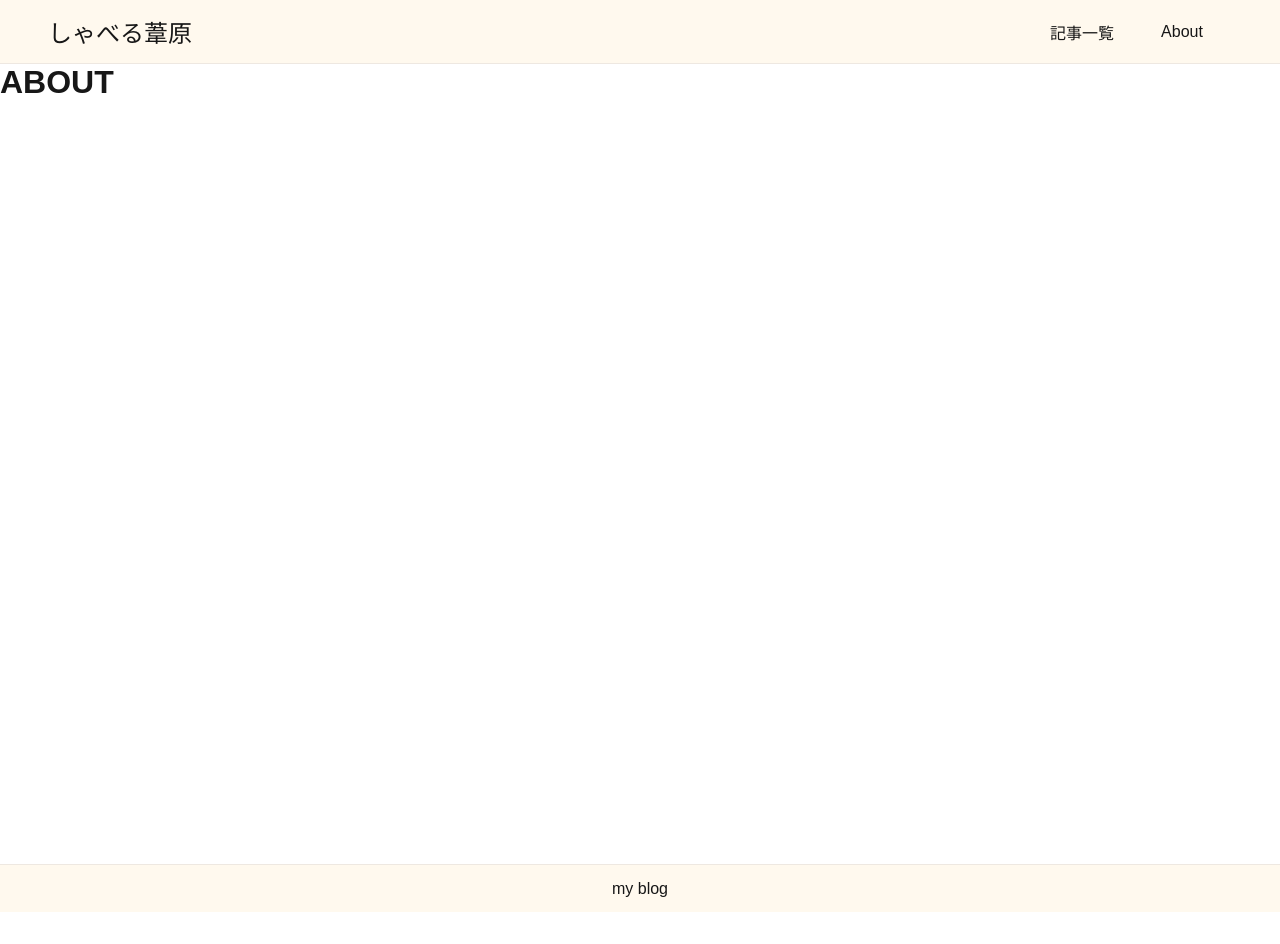
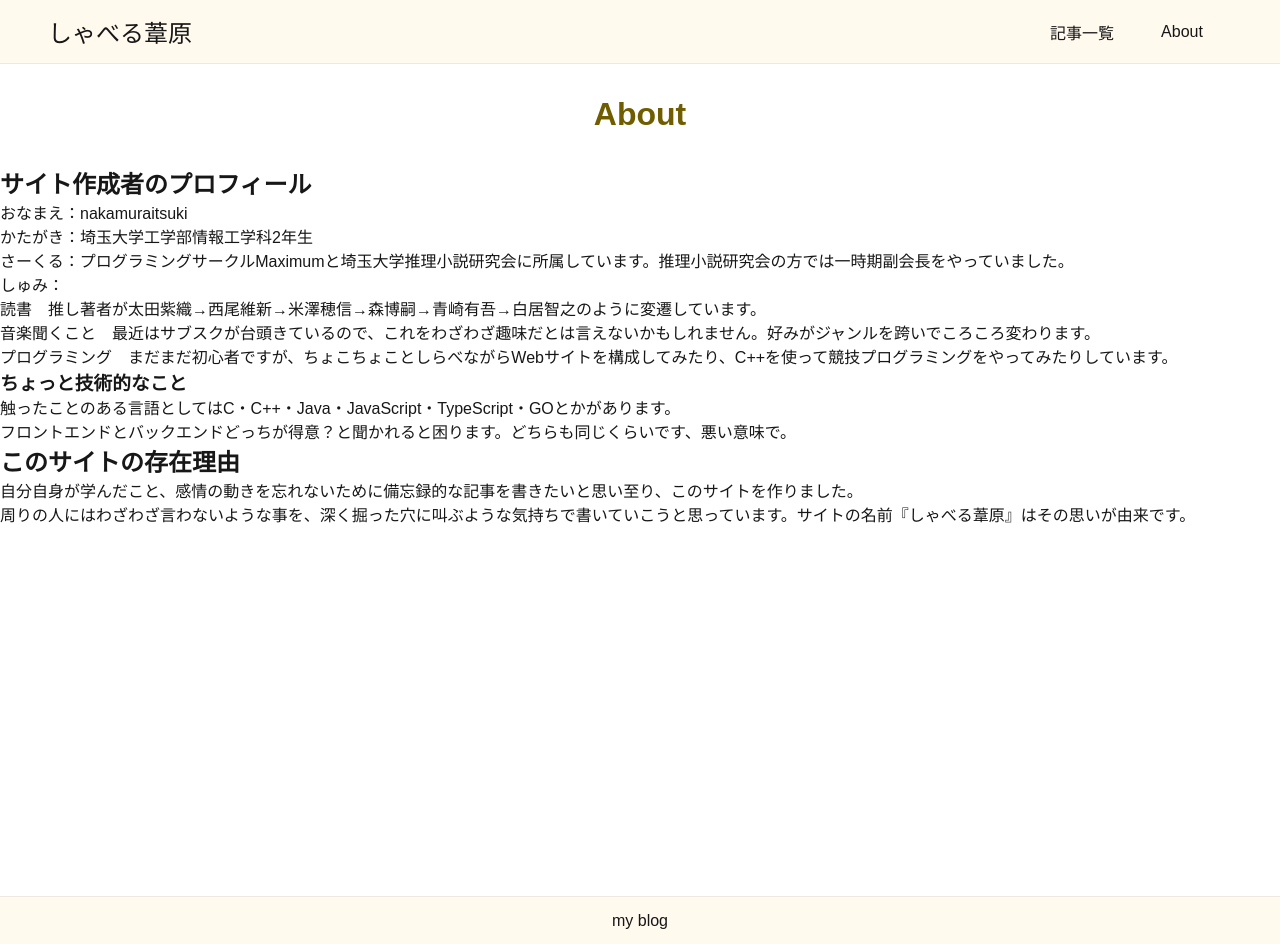
Before and after one commit to nakamuraitsuki/Next-blog-project, a Next.js app: page /about in a window 1280 px wide. Before the commit the page ends 912 px from the top, so only its background shows below. Built offline with nearby package versions, Linux system fonts and the light colour scheme.

Commit message:
とりあえず内容を考えた

```diff
--- /dev/null
+++ b/src/app/about/about.module.css
@@ -0,0 +1,6 @@
+.title {
+    width:100%;
+    margin: 32px auto;
+    text-align: center;
+    color: #6f5d00;
+}
--- a/src/app/about/page.jsx
+++ b/src/app/about/page.jsx
@@ -1,9 +1,26 @@
+import styles from "./about.module.css"
 import Layout from "../../components/Layout/Layout"
 
 export default function About() {
     return (
         <Layout>
-            <h1>ABOUT</h1>
+            <h1 className={styles.title}>About</h1>
+
+            <h2>サイト作成者のプロフィール</h2>
+            <p>おなまえ：nakamuraitsuki</p>
+            <p>かたがき：埼玉大学工学部情報工学科2年生</p>
+            <p>さーくる：プログラミングサークルMaximumと埼玉大学推理小説研究会に所属しています。推理小説研究会の方では一時期副会長をやっていました。</p>
+            <p>しゅみ：</p>
+            <p>読書　推し著者が太田紫織→西尾維新→米澤穂信→森博嗣→青崎有吾→白居智之のように変遷しています。</p>
+            <p>音楽聞くこと　最近はサブスクが台頭きているので、これをわざわざ趣味だとは言えないかもしれません。好みがジャンルを跨いでころころ変わります。</p>
+            <p>プログラミング　まだまだ初心者ですが、ちょこちょことしらべながらWebサイトを構成してみたり、C++を使って競技プログラミングをやってみたりしています。</p>
+            <h3>ちょっと技術的なこと</h3>
+            <p>触ったことのある言語としてはC・C++・Java・JavaScript・TypeScript・GOとかがあります。</p>
+            <p>フロントエンドとバックエンドどっちが得意？と聞かれると困ります。どちらも同じくらいです、悪い意味で。</p>
+
+            <h2>このサイトの存在理由</h2>
+            <p>自分自身が学んだこと、感情の動きを忘れないために備忘録的な記事を書きたいと思い至り、このサイトを作りました。</p>
+            <p>周りの人にはわざわざ言わないような事を、深く掘った穴に叫ぶような気持ちで書いていこうと思っています。サイトの名前『しゃべる葦原』はその思いが由来です。</p>
         </Layout>
     );
 }
```
